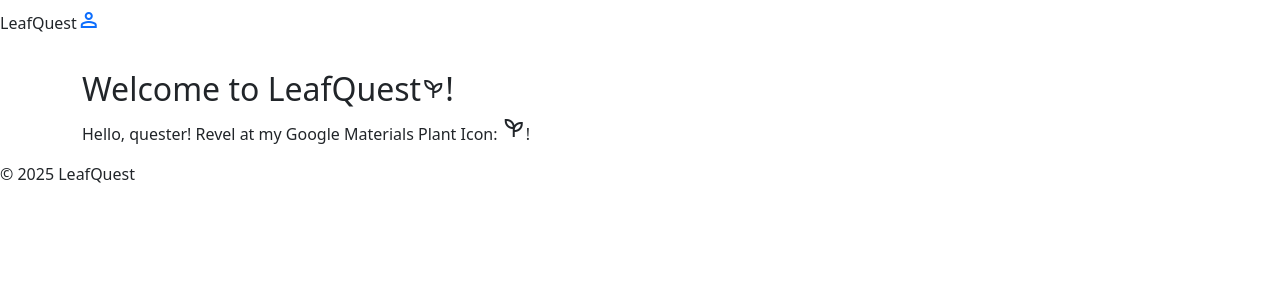
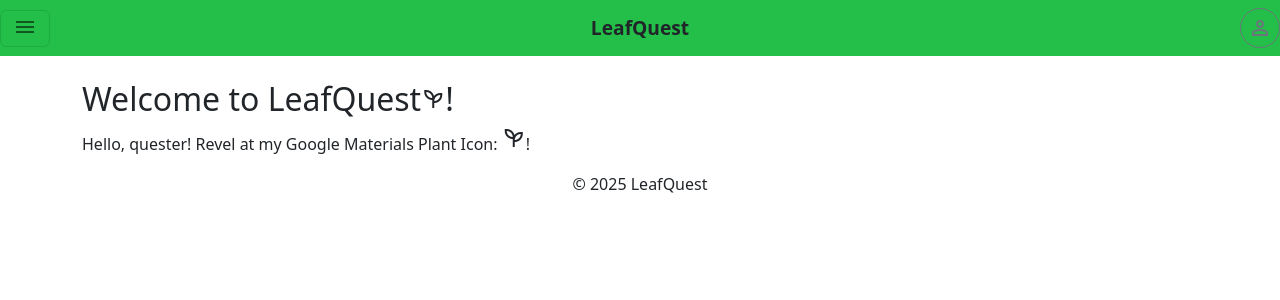
Before and after one commit to UCCS-SP25-CS4300-CS5300-1/Group-8-spring-2025, a Django app: page / in a window 1280 px wide. Shown: the top 300 px of the page. Run offline with Django 4.2, Linux system fonts and the light colour scheme.

Commit message:
removing class that hid nav button when screen was too wide.

```diff
--- a/LeafQuest/templates/base.html
+++ b/LeafQuest/templates/base.html
@@ -6,12 +6,12 @@
     <meta name="viewport" content="width=device-width, initial-scale=1.0">
     <link href="https://cdn.jsdelivr.net/npm/bootstrap@5.2.3/dist/css/bootstrap.min.css" rel="stylesheet" integrity="sha384-rbsA2VBKQhggwzxH7pPCaAqO46MgnOM80zW1RWuH61DGLwZJEdK2Kadq2F9CUG65" crossorigin="anonymous">
     <link rel="stylesheet" href="https://fonts.googleapis.com/css2?family=Material+Symbols+Outlined:opsz,wght,FILL,GRAD@20..48,100..700,0..1,-50..200" />
-    <link ref="stylesheet" href="{% static 'css/style.css' %}">
+    <link rel="stylesheet" href="{% static 'css/style.css' %}" />
 
     <title>{% block title %}LeafQuest{% endblock %}</title>
 </head>
 <body>
-    <nav class="navbar navbar-expand-lg navbar-custom">
+    <nav class="navbar navbar-custom">
         <button class="navbar-toggler" type="button" data-bs-toggle="offcanvas" data-bs-target="#sidebarMenu" aria-controls="sidebarMenu">
             <span class="material-symbols-outlined">menu</span>
         </button>
```
